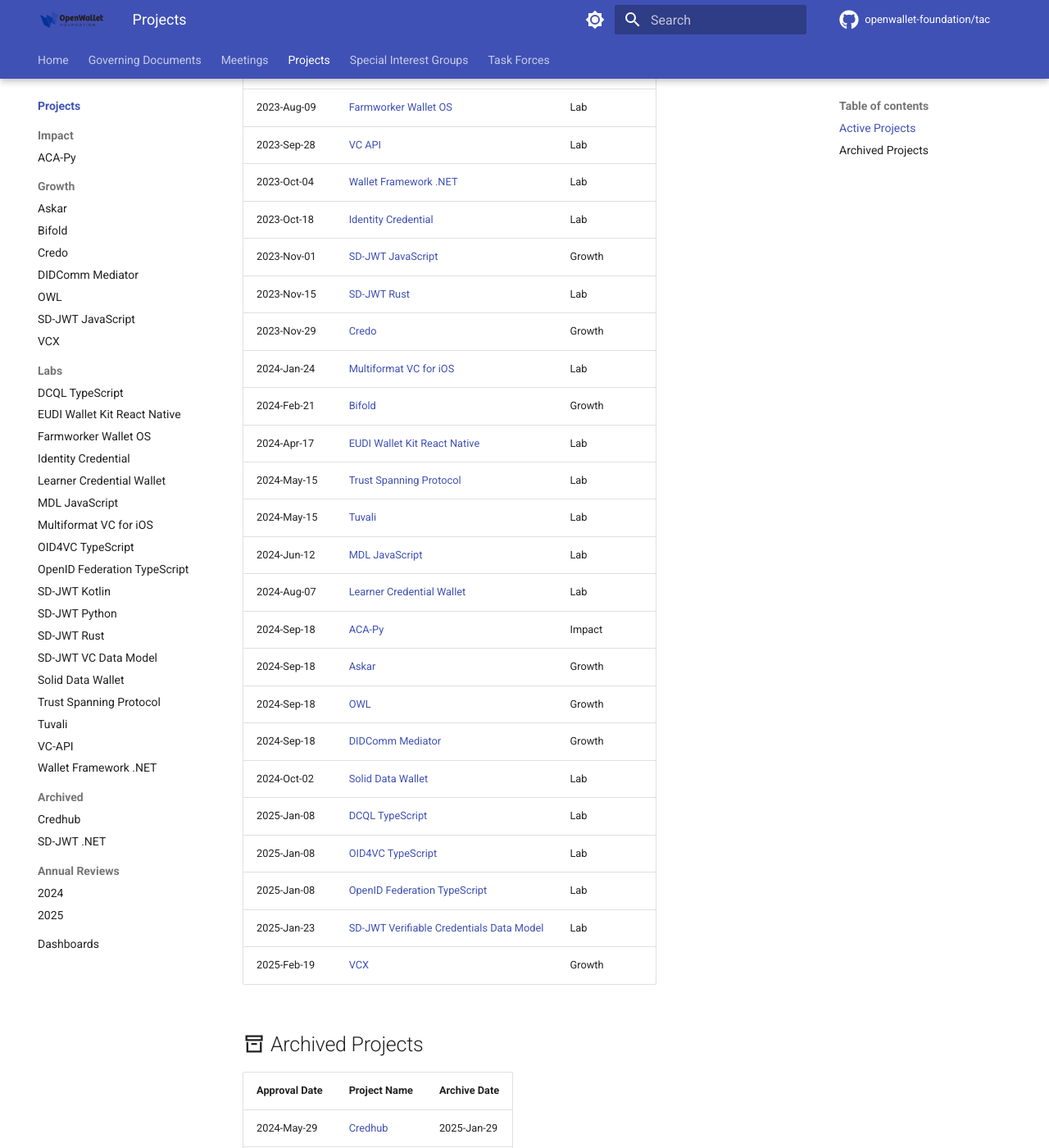
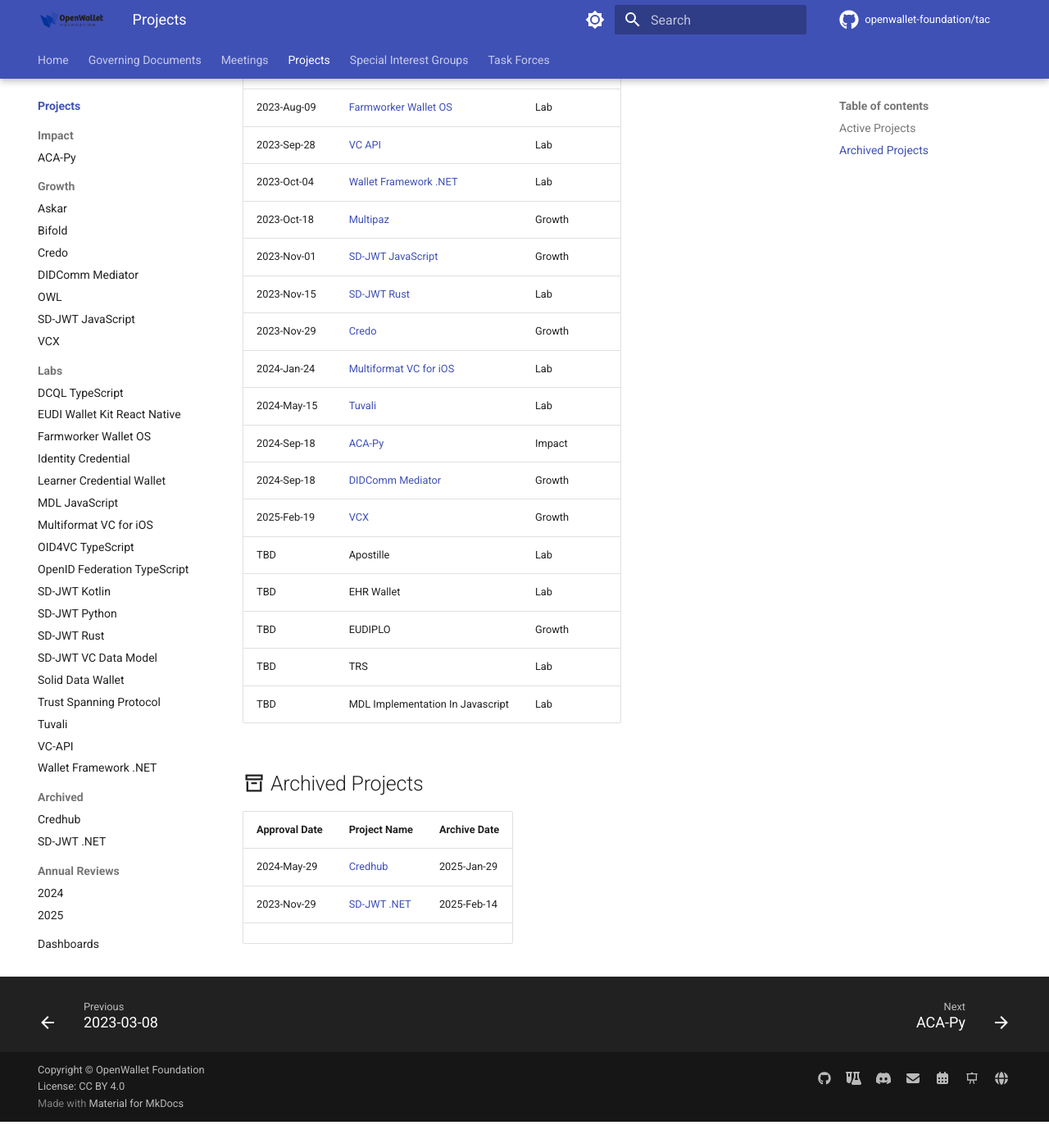
Before and after one commit to openwallet-foundation/tac, an MkDocs documentation site: the page built from docs/projects/index.md, in a window 1280 px wide and 1400 px high, scrolled down 682 px. Shown: the whole window at 82% size. Built offline with MkDocs 1.6.1 and Material for MkDocs 9.7.7, drawn with Linux system fonts in a browser that asks for light colours; comment, search, counter and statistics services are not loaded; after the commit the page ends 2050 px from its top, so only the background shows below that.

Commit message:
Update index.md
Revising project list for accepted charters

Signed-off-by: Sean Bohan <seanbohan@gmail.com>

```diff
--- a/docs/projects/index.md
+++ b/docs/projects/index.md
@@ -35,27 +35,20 @@
 | 2023-Aug-09   | [Farmworker Wallet OS](./fwos.md)                                 | Lab             |
 | 2023-Sep-28   | [VC API](./vc-api.md)                                             | Lab             |
 | 2023-Oct-04   | [Wallet Framework .NET](./wallet-framework-dotnet.md)             | Lab             |
-| 2023-Oct-18   | [Identity Credential](./identity-credential.md)                   | Lab             |
+| 2023-Oct-18   | [Multipaz](./identity-credential.md)                              | Growth          |
 | 2023-Nov-01   | [SD-JWT JavaScript](./sd-jwt-js.md)                               | Growth          |
 | 2023-Nov-15   | [SD-JWT Rust](./sd-jwt-rust.md)                                   | Lab             |
 | 2023-Nov-29   | [Credo](./credo-ts.md)                                            | Growth          |
 | 2024-Jan-24   | [Multiformat VC for iOS](./multiformat-vc-ios.md)                 | Lab             |
-| 2024-Feb-21   | [Bifold](./bifold.md)                                             | Growth          |
-| 2024-Apr-17   | [EUDI Wallet Kit React Native](./eudi-wallet-kit-react-native.md) | Lab             |
-| 2024-May-15   | [Trust Spanning Protocol](./tsp.md)                               | Lab             |
 | 2024-May-15   | [Tuvali](./tuvali.md)                                             | Lab             |
-| 2024-Jun-12   | [MDL JavaScript](./mdl-js.md)                                     | Lab             |
-| 2024-Aug-07   | [Learner Credential Wallet](./learner-credential-wallet.md)       | Lab             |
 | 2024-Sep-18   | [ACA-Py](./aca-py.md)                                             | Impact          |
-| 2024-Sep-18   | [Askar](./askar.md)                                               | Growth          |
-| 2024-Sep-18   | [OWL](./owl.md)                                                   | Growth          |
 | 2024-Sep-18   | [DIDComm Mediator](./didcomm-mediator.md)                         | Growth          |
-| 2024-Oct-02   | [Solid Data Wallet](./solid-data-wallet.md)                       | Lab             |
-| 2025-Jan-08   | [DCQL TypeScript](./dcql-ts.md)                                   | Lab             |
-| 2025-Jan-08   | [OID4VC TypeScript](./oid4vc-ts.md)                               | Lab             |
-| 2025-Jan-08   | [OpenID Federation TypeScript](./openid-federation-ts.md)         | Lab             |
-| 2025-Jan-23   | [SD-JWT Verifiable Credentials Data Model](./sd-jwt-vc-dm.md)     | Lab             |
 | 2025-Feb-19   | [VCX](./vcx.md)                                                   | Growth          |
+| TBD           | Apostille                                                         | Lab             |
+| TBD           | EHR Wallet                                                        | Lab             |
+| TBD           | EUDIPLO                                                           | Growth          |
+| TBD           | TRS                                                               | Lab             |
+| TBD           | MDL Implementation In Javascript                                  | Lab             |
 
 ## :material-archive-outline: Archived Projects
 
```
